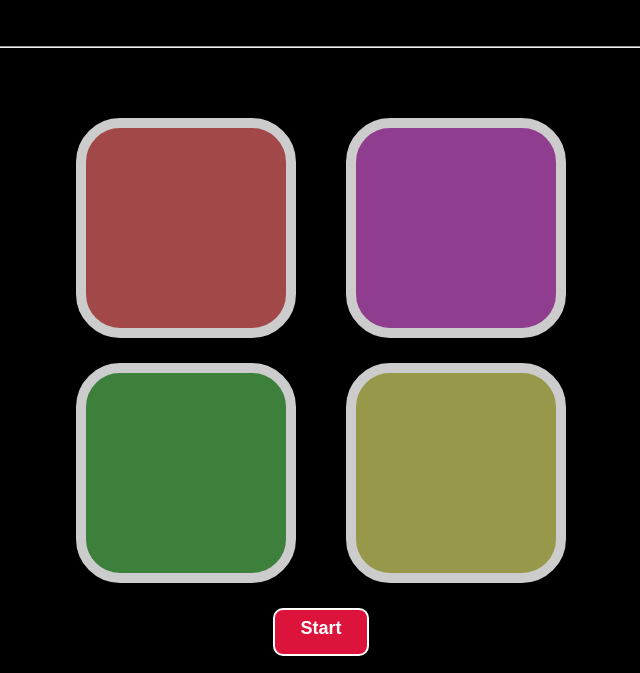
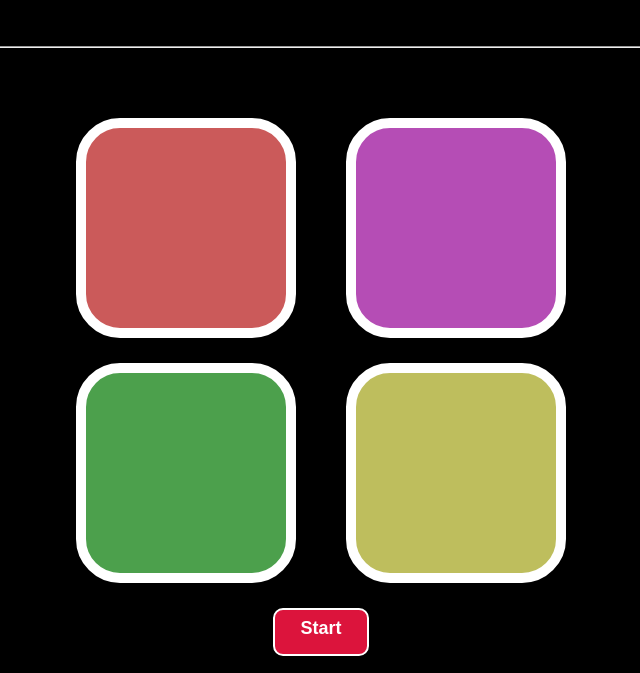
Before and after one commit to Syed-Shayzan/Simon-Says-Game, a plain HTML site: page index.html in a window 1280 px wide. Shown: the part 63-736 px from the top of the page, without its empty margins (319-959 px from the left). Drawn offline with Linux system fonts and the light colour scheme.

Commit message:
Update Index.css

```diff
--- a/Index.css
+++ b/Index.css
@@ -43,22 +43,18 @@ p{
 }
 .red{
     background-color:rgb(203, 90, 90);
-    opacity:0.8;
 }
 
 .purple{
     background-color:rgb(181, 77, 181);
-    opacity:0.8;
 }
 
 .green{
     background-color:rgb(76, 160, 76);
-    opacity:0.8;
 }
 
 .yellow{
     background-color:rgb(190, 190, 93);
-    opacity:0.8;
 }
 
 .white{
```
